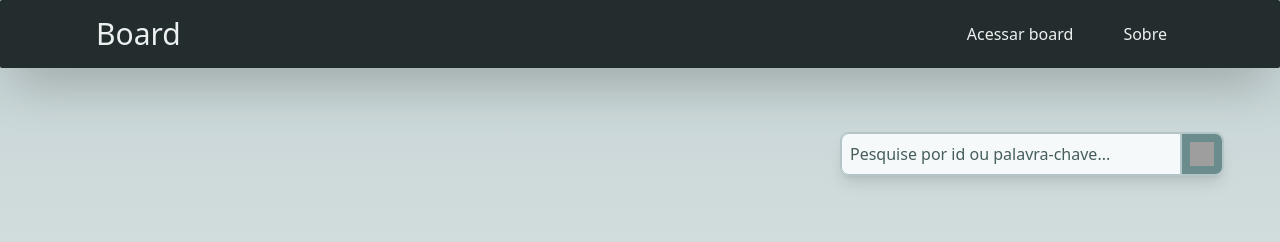
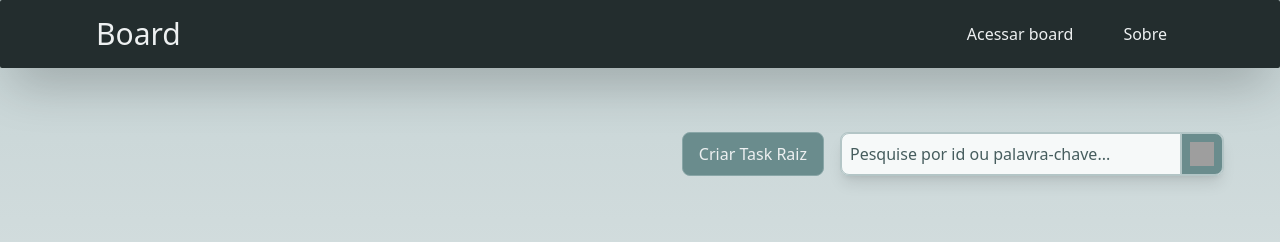
Before and after one commit to Lucas-sordi/front-tasks-board-pwm, a Next.js app: page /board in a window 1280 px wide. Shown: the top 242 px of the page. Built offline with nearby package versions, Linux system fonts and the light colour scheme; no server answers; grey boxes are pictures that could not be loaded.

Commit message:
adicionar botao de criar task

```diff
--- a/src/components/Filter.tsx
+++ b/src/components/Filter.tsx
@@ -25,7 +25,7 @@ export default function Filter({ onTasksFetched }: FilterProps) {
           placeholder="Pesquise por id ou palavra-chave..."
           value={searchTerm}
           onChange={(e) => setSearchTerm(e.target.value)}
-          className="flex-grow bg-palette-50 p-2 border border-palette-300 rounded-l-lg focus:outline-none placeholder-palette-700 text-palette-950"
+          className="flex-grow bg-palette-50 p-2 border border-palette-300 rounded-l-lg focus:outline-none focus:border-palette-100 placeholder-palette-700 text-palette-950"
         />
         <button
           onClick={handleSearch}
--- a/src/pages/board.tsx
+++ b/src/pages/board.tsx
@@ -28,7 +28,10 @@ export default function Board() {
   return (
     <div className="flex flex-col h-full min-h-screen">
       <Navbar />
-      <div className="flex justify-end p-4 mt-12 md:mr-10 md:ml-10 sm:mr-2 sm:ml-2">
+      <div className="flex flex-wrap gap-y-1 justify-end p-4 mt-12 md:mr-10 md:ml-10 sm:mr-2 sm:ml-2">
+          <button className="px-4 py-2 bg-palette-500 text-palette-100 rounded-lg border border-palette-400 hover:bg-palette-600 md:mr-4 sm:mr-2">
+            Criar Task Raiz
+          </button>
         <Filter onTasksFetched={handleTasksFetched} />
       </div>
       <div className="flex flex-col flex-grow items-center justify-center">
```
